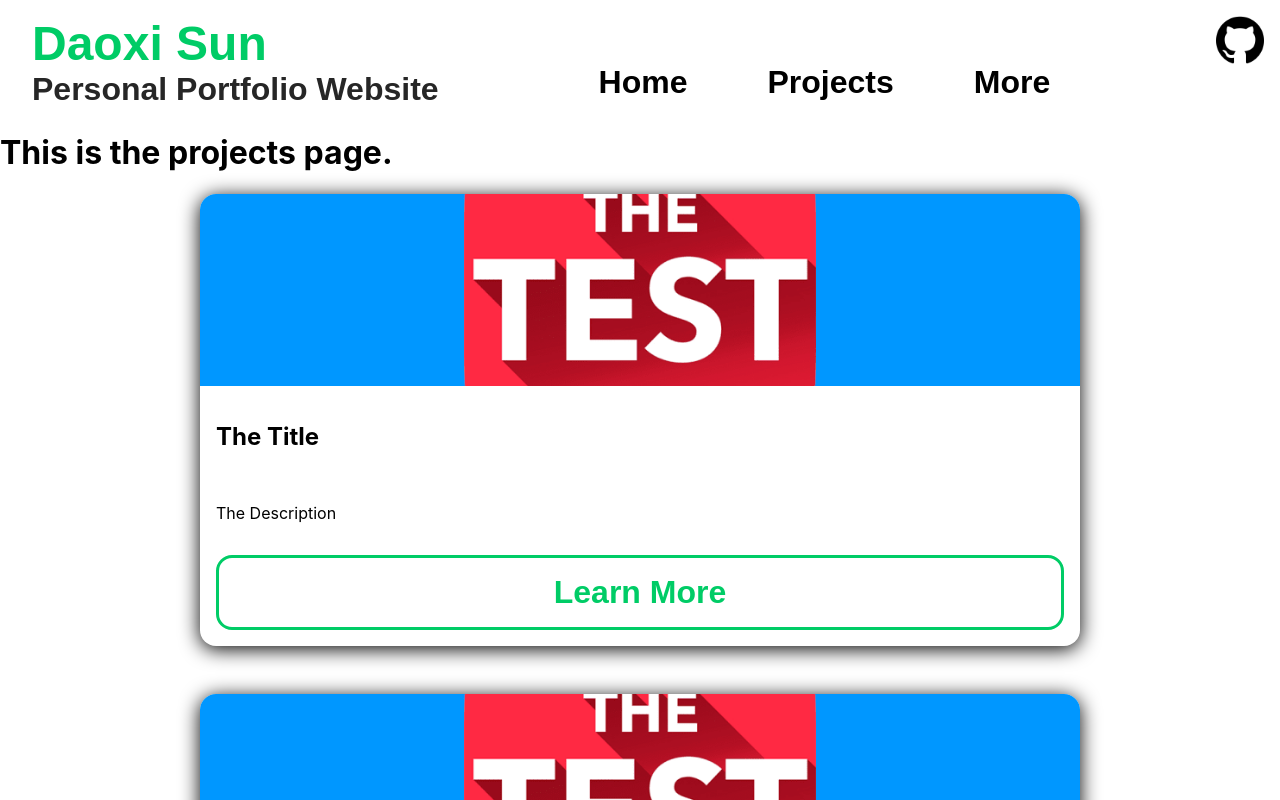
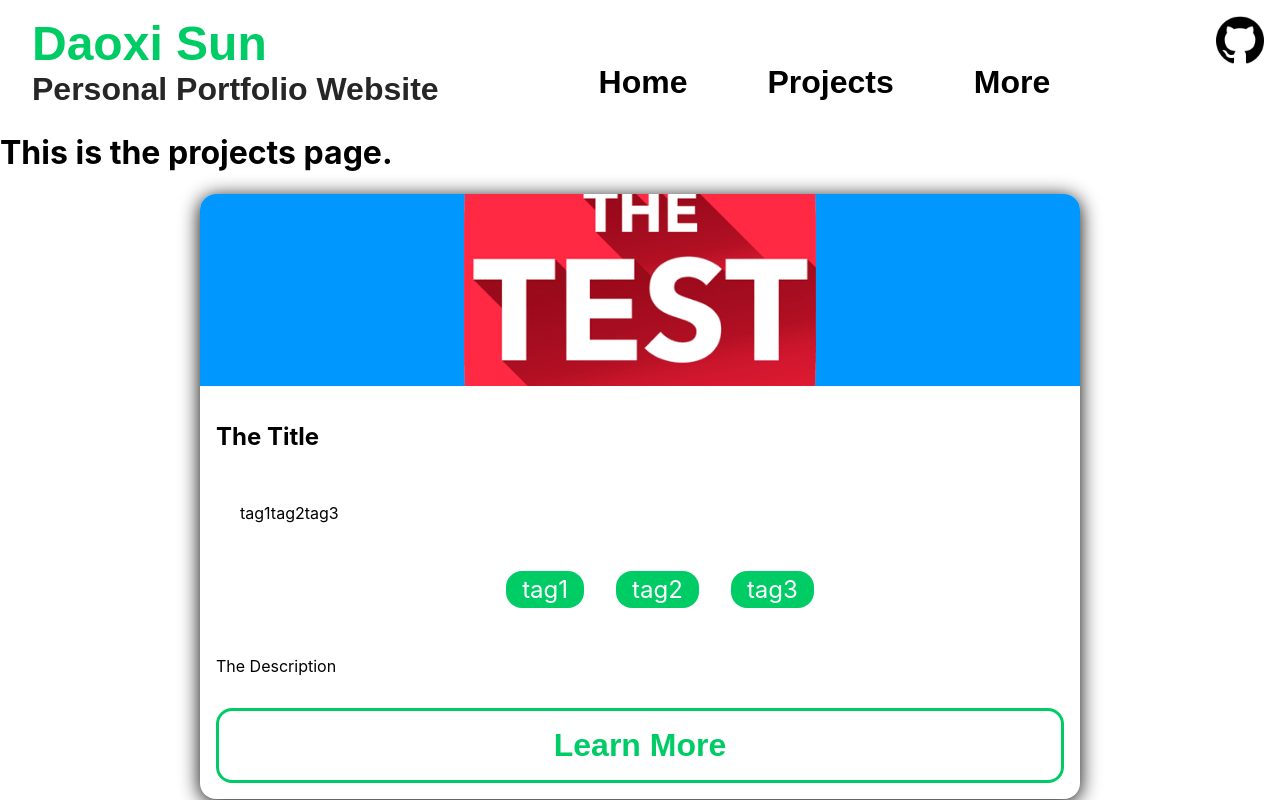
Before and after one commit to daoxi/personal-portfolio, a Next.js app: page /projects in a window 1280 px wide. Shown: the top 800 px of the page. Built offline with nearby package versions, Linux system fonts and the light colour scheme.

Commit message:
Added tags for tech stacks for project cards

```diff
--- a/pages/components/ProjCard.js
+++ b/pages/components/ProjCard.js
@@ -5,6 +5,20 @@ function ProjCard(props) {
     <div className={classes.card}>
       <img className={classes.card_img} src={props.img} />
       <h2 className={classes.card_title}>{props.title}</h2>
+
+      <ul>
+        {props.tags}
+      </ul>
+
+      <ul className={classes.tags}>
+        {/* Render each tag in the array as an li item */}
+        {
+          props.tags.map((tag,i)=>{
+            return <li key={i} className={classes.tag}>{tag}</li>
+          })
+        }
+      </ul>
+
       <p className={classes.card_description}>{props.description}</p>
       <button className={classes.card_btn}>{props.buttontext}</button>
     </div>
--- a/pages/components/ProjCard.module.css
+++ b/pages/components/ProjCard.module.css
@@ -17,6 +17,21 @@
 
 .card .card_title {
   padding: 1rem;
+}
+
+.card .tags {
+  display: flex;
+  justify-content: center;
+}
+
+.card .tag {
+  color: white;
+  background-color: #00cc66;
+  border-radius: 1rem;
+  font-size: 1.5rem;
+  padding: 0.25rem 1rem;
+  margin: 1rem;
+  list-style: none;
 }
 
 .card .card_description {
--- a/pages/components/ProjCardsContainer.js
+++ b/pages/components/ProjCardsContainer.js
@@ -5,24 +5,28 @@ function ProjCardsContainer() {
   return (
     <div className={classes.card_grid}>
       <ProjCard
+        tags={['tag1','tag2','tag3']}
         img="assets/test.png"
         title="The Title"
         description="The Description"
         buttontext="Learn More"
       />
       <ProjCard
+        tags={['tag1']}
         img="assets/test.png"
         title="The Title 2"
         description="The Description 2"
         buttontext="Learn More"
       />
       <ProjCard
+        tags={['tag4','tag5']}
         img="assets/test.png"
         title="The Title 3"
         description="The Description 3"
         buttontext="Learn More"
       />
       <ProjCard
+        tags={['tag44','tag55','tag66']}
         img="assets/test.png"
         title="The Title 4"
         description="The Description 4"
```
